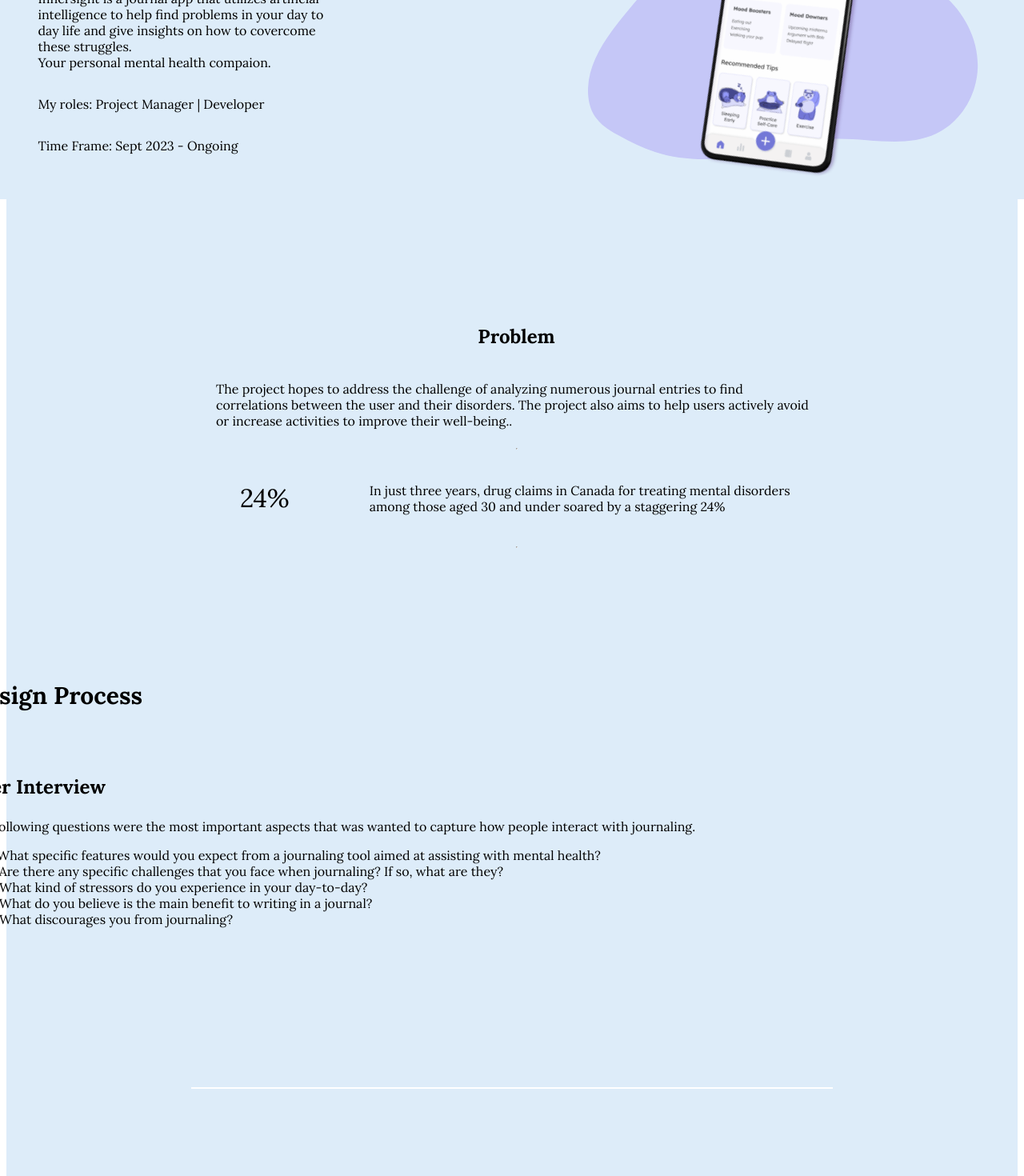
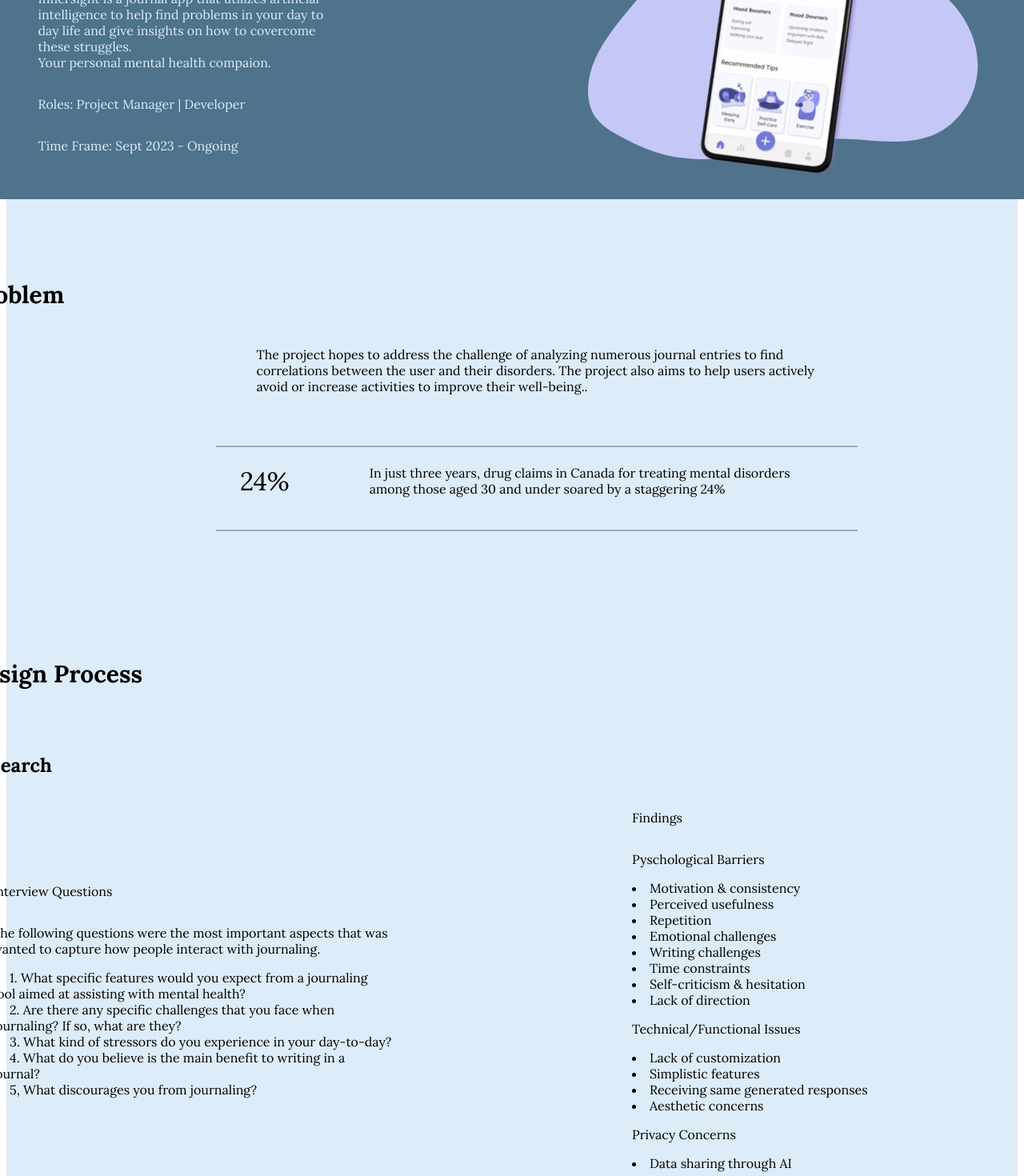
Before and after one commit to anikagrewal/Portfolio, a Next.js app: page /caseStudy in a window 1280 px wide. Shown: the part 400-1870 px from the top of the page at 80% size. Built offline with nearby package versions, Linux system fonts and the light colour scheme.

Commit message:
header and problem fixes

```diff
--- a/components/Molecules/CaseHeader/index.js
+++ b/components/Molecules/CaseHeader/index.js
@@ -11,7 +11,7 @@ return (
     <div className={styles.innerHeader}>
       <p className={styles.mainTitleCase}>InnerSight</p>
       <p className={styles.desc}>Innersight is a journal app that utilizes artificial intelligence to help find problems in your day to day life and give insights on how to covercome these struggles.<br className={styles.space} />Your personal mental health compaion.</p>
-      <p className={styles.desc}>My roles: Project Manager | Developer</p>
+      <p className={styles.desc}>Roles: Project Manager | Developer</p>
       <p className={styles.desc}>Time Frame: Sept 2023 - Ongoing</p>
       </div>
       <Image src={'/images/innerSight.svg'} alt='logo' width={519} height={453} />
--- a/pages/caseStudy.js
+++ b/pages/caseStudy.js
@@ -16,34 +16,60 @@ export default function CaseStudy() {
      <NavBar />
        <CaseHeader/>
 
+       <h2 className={styles.desHeader}>Problem</h2>
         <div className={styles.probSection}>
-            <p className={styles.probText}>Problem</p>
+          <div className={styles.probBody}>
             <p>The project hopes to address the challenge of analyzing numerous journal entries to find correlations between the user and their disorders. The project also aims to help users actively avoid or increase activities to improve their well-being..</p>
-         <hr className={styles.perLine}></hr>
+            </div>
+        <hr className={styles.perLine}></hr>
           <div className={styles.percentage}>
             <p className={styles.percent}>24%</p>
             <p>In just three years, drug claims in Canada for treating mental disorders among those aged 30 and under soared by a staggering 24%</p>
             </div>
-            <hr></hr>
+            <hr className={styles.perLine}></hr>
         </div>
 
 
         <div id="design" className={styles.desSection}>
           <h2 className={styles.desHeader}>Design Process</h2>
           <div>
-            <div>
-            <p className={styles.innerSub}>User Interview</p>
+
+            <p className={styles.innerSub}>Research</p>
+            <div className={styles.research}>
+            <div className={styles.quest}>
+              <p>Interview Questions</p>
             <p>The following questions were the most important aspects that was wanted to capture how people interact with journaling.</p>
             <li>1. What specific features would you expect from a journaling tool aimed at assisting with mental health?</li>
             <li>2. Are there any specific challenges that you face when journaling? If so, what are they? </li>
             <li>3. What kind of stressors do you experience in your day-to-day?</li>
             <li>4. What do you believe is the main benefit to writing in a journal?</li>
             <li>5, What discourages you from journaling?</li>
+            </div>
+            <div className={styles.find}>
+              <p>Findings</p>
+              <p>Pyschological Barriers</p>
+              <li>Motivation & consistency</li>
+              <li>Perceived usefulness</li>
+              <li>Repetition</li>
+              <li>Emotional challenges</li>
+              <li>Writing challenges</li>
+              <li>Time constraints</li>
+              <li>Self-criticism & hesitation</li>
+              <li>Lack of direction</li>
+              <p>Technical/Functional Issues</p>
+              <li>Lack of customization</li>
+              <li>Simplistic features</li>
+              <li>Receiving same generated responses</li>
+              <li>Aesthetic concerns</li>
+              <p>Privacy Concerns</p>
+              <li>Data sharing through AI</li>
+
+            </div>
           </div>
           <hr className={styles.divider}></hr>
             <p className={styles.innerSub}>Persona</p>
             <div className={styles.persona}>
-            <p className={styles.perText}>The persona, Amaya, is a 24 year old BCIT student who has been diagnosed with anxiety and depression. She has been consistently journaling her thoughts and emotions traditionally with a pen and paper. </p>
+            <p className={styles.perText}>Amaya, is a 24 year old BCIT student who has been diagnosed with anxiety and depression. She has been consistently journaling her thoughts and emotions traditionally with a pen and paper. </p>
            <div className={styles.perImg}>
             <Image src={'/images/persona.png'} alt='logo' width={510} height={750} />
            </div>
--- a/styles/Home.module.css
+++ b/styles/Home.module.css
@@ -87,7 +87,8 @@ margin-right: 160px;
   align-items: center;
   justify-content: center;
   gap: 300px;
-  background-color: #DDECF9;
+  color: #DDECF9;
+  background-color: #4E738A;
 }
 
 .innerHeader {
@@ -130,13 +131,13 @@ margin-right: 160px;
 .mainTitleCase {
   font-size: 40px;
   font-weight: normal;
-  color: black;
+  color: #DDECF9;
 }
 
 .mainTitlePage {
   font-size: 40px;
   font-weight: normal;
-  color: black;
+  color: #DDECF9;
 }
 
 .headerCon {
@@ -166,7 +167,7 @@ margin-right: 160px;
 .desc {
   font-size: 16px;
   width: 366px;
-  color: black;
+  color: #DDECF9;
 }
 
 .space {
@@ -364,13 +365,14 @@ margin-left: 180px;
   width: 751px;
   height: 376px;
   background-color: #DDECF9;
-  margin-top: 100px;
+  margin-top: 80px;
   display: flex;
   flex-direction: column;
   align-items: center;
   justify-content: center;
   color: black;
   margin-left: 310px;
+  margin-bottom: -100px;
 }
 
 .percentage {
@@ -414,6 +416,29 @@ margin-left: 180px;
   display: flex;
   flex-direction: column;
 }
+
+.research {
+  display: flex;
+  flex-direction: row;
+  justify-content: center;
+  align-items: center;
+  gap: 300px;
+}
+
+.quest {
+  display: flex;
+  flex-direction: column;
+  justify-content: center;
+  width: 500px;
+}
+
+.find {
+  display: flex;
+  flex-direction: column;
+  justify-content: center;
+  width: 500px;
+}
+
 
 .challSection {
   width: 1150px;
@@ -508,11 +533,23 @@ margin-left: 180px;
 
 .perText {
   font-size: 16px;
-  color:  #e6f4ff;
+  color:  black;
   width: 400px;
   height: 400px
 }
 
+.probBody {
+  width: 700px;
+  margin-left: 50px;
+  margin-bottom: 40px;
+}
+
+.perLine {
+  border: solid 0.5px rgba(0, 0, 0, 0.27);
+  width: 800px;
+  margin-bottom: -10px;
+  margin-bottom: -10px;
+}
 .perImg {
   background-color: #DDECF9;
   width: 560px;
@@ -590,8 +627,10 @@ margin-left: 180px;
 
 .desHeader {
   margin-bottom: -120px;
+  margin-top: 100px;
   font-size: 30px;
 }
+
 
 .solHeader {
   font-size: 30px;
```
